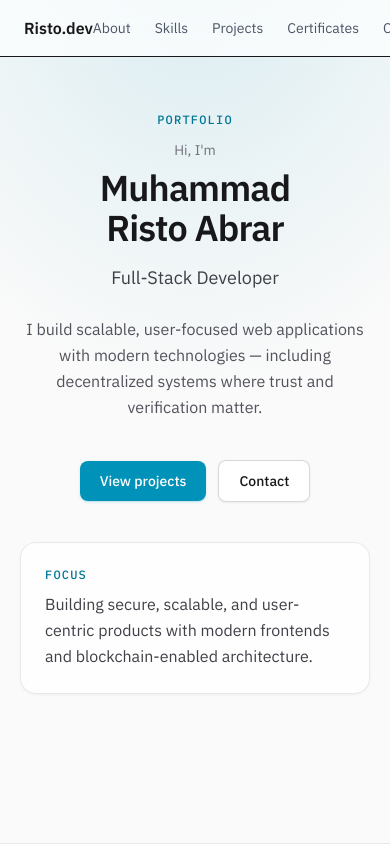
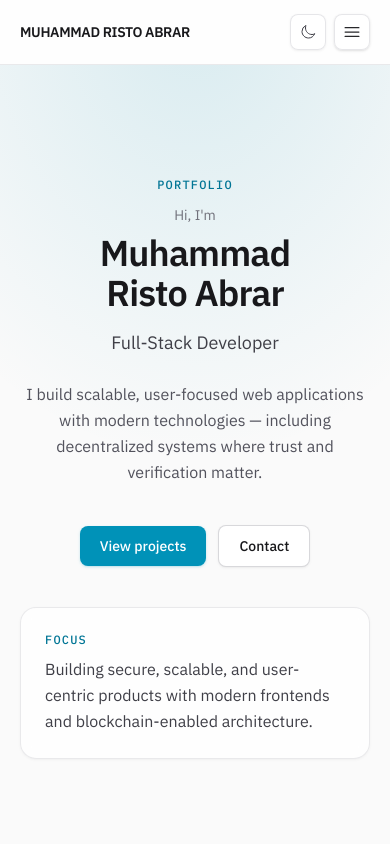
Before and after one commit to Murito-01/personal-portofolio, a Next.js app: page / in a window 390 px wide. Shown: the top 844 px of the page. Built offline with nearby package versions, Linux system fonts and the light colour scheme.

Commit message:
Refactor Navbar and Footer components with improved styling, responsive design, and added mobile navigation functionality

```diff
--- a/components/Footer.tsx
+++ b/components/Footer.tsx
@@ -1,8 +1,9 @@
 export default function Footer() {
   return (
-    <footer className="px-6 py-8 border-t">
-      <div className="max-w-5xl mx-auto grid md:grid-cols-2 gap-4 text-sm text-gray-500">
+    <footer className="border-t border-zinc-200/80 px-5 py-10 dark:border-zinc-800/80">
+      <div className="mx-auto flex max-w-5xl flex-col gap-4 text-sm text-zinc-500 dark:text-zinc-400 sm:flex-row sm:items-center sm:justify-between">
         <p>© {new Date().getFullYear()} Muhammad Risto Abrar</p>
+        <p className="font-mono text-xs text-zinc-400 dark:text-zinc-500">Built with Next.js · Tailwind CSS</p>
       </div>
     </footer>
   );
--- a/components/Navbar.tsx
+++ b/components/Navbar.tsx
@@ -1,16 +1,74 @@
+"use client";
+
+import dynamic from "next/dynamic";
+import { useState } from "react";
 import { navLinks } from "@/data/navigation";
 
+const ThemeToggle = dynamic(() => import("@/components/ui/ThemeToggle"), {
+  ssr: false,
+  loading: () => (
+    <div
+      className="h-9 w-9 shrink-0 rounded-lg border border-zinc-200/90 bg-white/80 dark:border-zinc-700 dark:bg-zinc-900/80"
+      aria-hidden
+    />
+  ),
+});
+
 export default function Navbar() {
+  const [open, setOpen] = useState(false);
+
   return (
-    <header className="fixed top-0 left-0 w-full z-50 backdrop-blur-md bg-white/70 border-b">
-      <div className="max-w-5xl mx-auto px-6 py-4 flex justify-between items-center">
-        <h1 className="font-semibold">Risto.dev</h1>
-        <nav className="flex gap-6 text-sm">
+    <header className="sticky top-0 z-50 w-full border-b border-zinc-200/80 bg-white/75 backdrop-blur-xl dark:border-zinc-800/80 dark:bg-zinc-950/75">
+      <div className="mx-auto flex max-w-5xl items-center justify-between gap-4 px-5 py-3.5 sm:px-6">
+        <a
+          href="#"
+          className="text-sm font-semibold tracking-tight text-zinc-900 transition hover:text-cyan-700 dark:text-zinc-50 dark:hover:text-cyan-400"
+        >
+          MUHAMMAD RISTO ABRAR
+        </a>
+
+        <nav className="hidden items-center gap-8 text-sm md:flex" aria-label="Primary">
           {navLinks.map((link) => (
             <a
               key={link.href}
               href={link.href}
-              className="text-gray-600 hover:text-black transition duration-300"
+              className="text-zinc-600 transition hover:text-zinc-900 dark:text-zinc-400 dark:hover:text-zinc-100"
+            >
+              {link.label}
+            </a>
+          ))}
+        </nav>
+
+        <div className="flex items-center gap-2">
+          <ThemeToggle />
+          <button
+            type="button"
+            className="flex h-9 w-9 items-center justify-center rounded-lg border border-zinc-200/90 bg-white/80 text-zinc-800 shadow-sm md:hidden dark:border-zinc-700 dark:bg-zinc-900/80 dark:text-zinc-200"
+            aria-expanded={open}
+            aria-controls="mobile-nav"
+            aria-label={open ? "Close menu" : "Open menu"}
+            onClick={() => setOpen((v) => !v)}
+          >
+            {open ? (
+              <CloseIcon className="h-5 w-5" />
+            ) : (
+              <MenuIcon className="h-5 w-5" />
+            )}
+          </button>
+        </div>
+      </div>
+
+      <div
+        id="mobile-nav"
+        className={`border-t border-zinc-200/80 bg-white/95 px-5 py-4 backdrop-blur-md dark:border-zinc-800 dark:bg-zinc-950/95 md:hidden ${open ? "block" : "hidden"}`}
+      >
+        <nav className="flex flex-col gap-3 text-sm" aria-label="Mobile">
+          {navLinks.map((link) => (
+            <a
+              key={link.href}
+              href={link.href}
+              className="rounded-lg px-2 py-2 text-zinc-700 transition hover:bg-zinc-100 hover:text-zinc-900 dark:text-zinc-300 dark:hover:bg-zinc-900 dark:hover:text-white"
+              onClick={() => setOpen(false)}
             >
               {link.label}
             </a>
@@ -20,3 +78,19 @@ export default function Navbar() {
     </header>
   );
 }
+
+function MenuIcon({ className }: { className?: string }) {
+  return (
+    <svg className={className} fill="none" viewBox="0 0 24 24" strokeWidth={1.5} stroke="currentColor">
+      <path strokeLinecap="round" strokeLinejoin="round" d="M3.75 6.75h16.5M3.75 12h16.5m-16.5 5.25h16.5" />
+    </svg>
+  );
+}
+
+function CloseIcon({ className }: { className?: string }) {
+  return (
+    <svg className={className} fill="none" viewBox="0 0 24 24" strokeWidth={1.5} stroke="currentColor">
+      <path strokeLinecap="round" strokeLinejoin="round" d="M6 18 18 6M6 6l12 12" />
+    </svg>
+  );
+}
```
